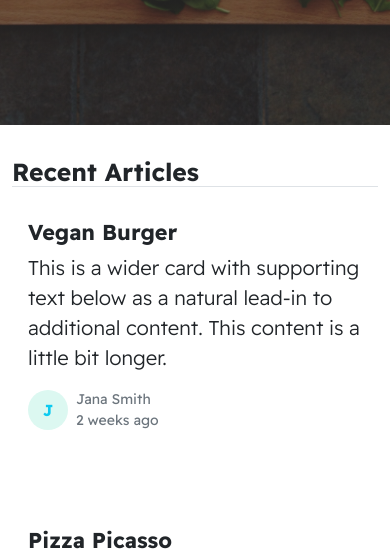
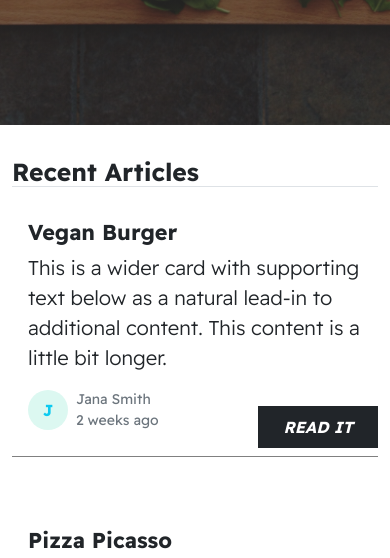
Before and after one commit to hackademy-es-internals/Coding_Day_blog, a plain HTML site: page index.html in a window 390 px wide. Shown: the part 466-1024 px from the top of the page. Drawn offline with nearby package versions, Linux system fonts and the light colour scheme.

Commit message:
improvements

```diff
--- a/style.css
+++ b/style.css
@@ -20,6 +20,13 @@
     bottom: -50px;
     opacity: 0;
     transition: 0.5s;
+}
+
+@media (max-width:992px) {
+    .btn-read{
+        bottom: -10px;
+        opacity: 1;
+    }
 }
 
 .card:hover .btn-read {
```
